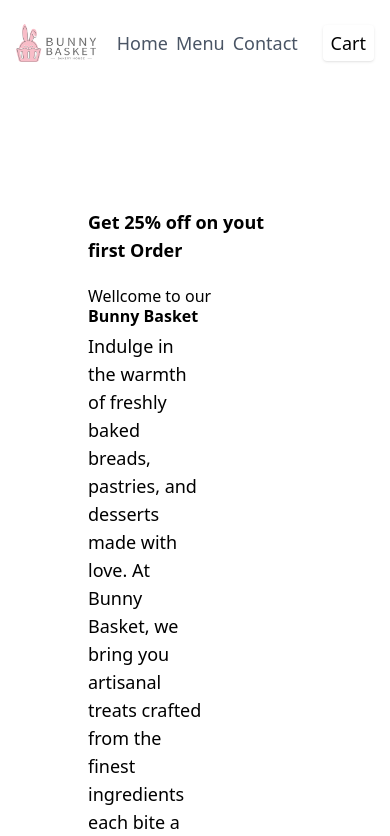
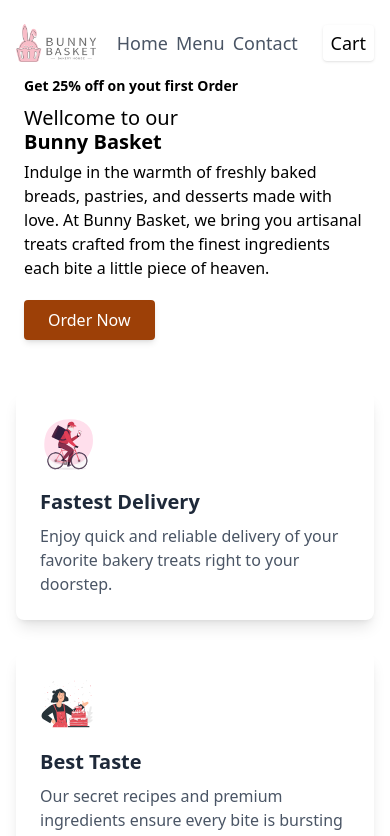
Before and after one commit to dhairyasonix/Bunny-Basket, a React (Vite) app: page / in a window 390 px wide. Shown: the top 836 px of the page. Built offline with nearby package versions, Linux system fonts and the light colour scheme.

Commit message:
add responsive landing page && changed some styiling

```diff
--- a/src/Components/AboutUs.jsx
+++ b/src/Components/AboutUs.jsx
@@ -32,7 +32,7 @@ const AboutUs = () => {
           </div>
 
 
-          <div className= "mx-auto  w-[80%] mt-16 md:mt-0">
+          <div className= "mx-auto  w-[85%] mt-16 md:mt-0">
             <p className="text-md md:text-lg font-semibold my-1">About us</p>
             <h2 className="text-2xl md:text-4xl font-bold text-gray-800 mb-4">
               Health food to live a healthier life in the future
--- a/src/Components/BakingExperts.jsx
+++ b/src/Components/BakingExperts.jsx
@@ -2,8 +2,8 @@ import React from "react";
 
 const BakingExperts = () => {
   return (
-    <div id="Story" className="flex flex-col px-4 md:px-36 pt-[6vh] md:pt-[12vh] items-center text-center ">
-      <div className="md:w-1/2 w-[80%] mx-auto text-start md:text-center">
+    <div id="Story" className="flex flex-col  md:px-36 pt-[6vh] md:pt-[12vh] items-center text-center ">
+      <div className="md:w-1/2 w-[85%] mx-auto text-start md:text-center">
         <p className="text-md md:text-lg font-semibold my-1">Our Chef</p>
         <h2 className="text-2xl md:text-4xl font-bold text-gray-800 mb-4">
           Meet our awesome Chefs
--- a/src/Components/CustomerCard.jsx
+++ b/src/Components/CustomerCard.jsx
@@ -25,7 +25,7 @@ const CustomerCard = ({data}) => {
               </div>
 
 
-              <div className="w-[80%] mx-auto ">
+              <div className="w-[85%] mx-auto ">
                 <p className="text-md md:text-lg font-semibold my-1">Testimonial</p>
                 <h2 className="text-2xl md:text-4xl font-bold text-gray-800 mb-4 md:w-[80%] w-full">
                 Our lovely customers love Bunny Basket!
--- a/src/Components/LandingPage.jsx
+++ b/src/Components/LandingPage.jsx
@@ -12,14 +12,14 @@ const LandingPage = () => {
           scroll-behavior="none"
         />
       </div>
-      <div className="my-36 px-20">
-        <div className="lg:w-1/2 m-2 pt-10">
-          <p className="font-semibold text-lg  my-5">
+      <div className="my-6 md:my-36 md:px-20 px-4">
+        <div className=" m-2 pt-10">
+          <p className="font-semibold text-sm md:text-lg my-2 md:my-5">
             Get 25% off on yout first Order
           </p>
-          <h1 className="lg:text-6xl">Wellcome to our</h1>
-          <h1 className="lg:text-6xl font-semibold leading-none">Bunny Basket</h1>
-          <p className="text-lg w-[30vw] mt-2">
+          <h1 className="text-xl md:text-6xl">Wellcome to our</h1>
+          <h1 className="text-xl md:text-6xl font-semibold leading-none">Bunny Basket</h1>
+          <p className="text-md md:text-lg md:w-[30vw] mt-2">
             Indulge in the warmth of freshly baked breads, pastries, and
             desserts made with love. At Bunny Basket, we bring you artisanal
             treats crafted from the finest ingredients each bite a little piece
```
